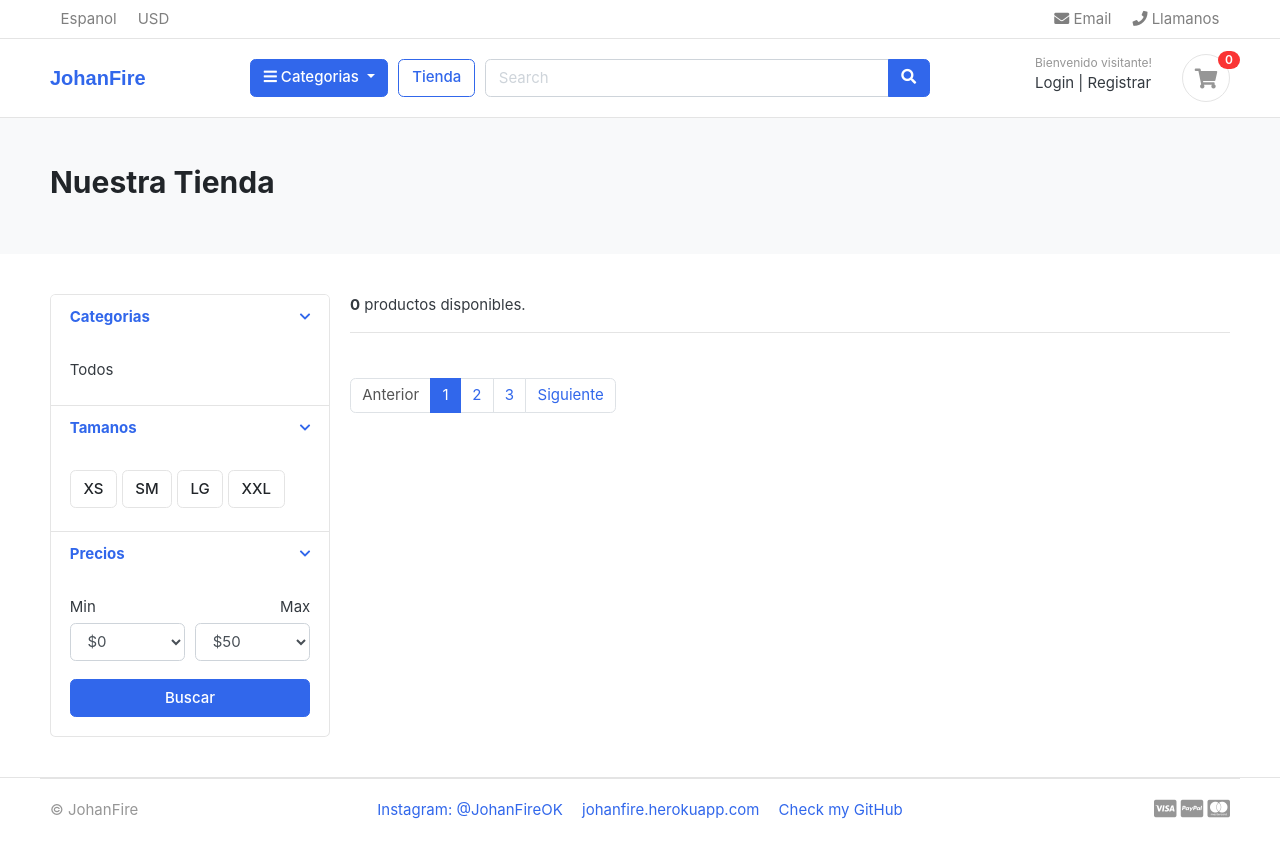
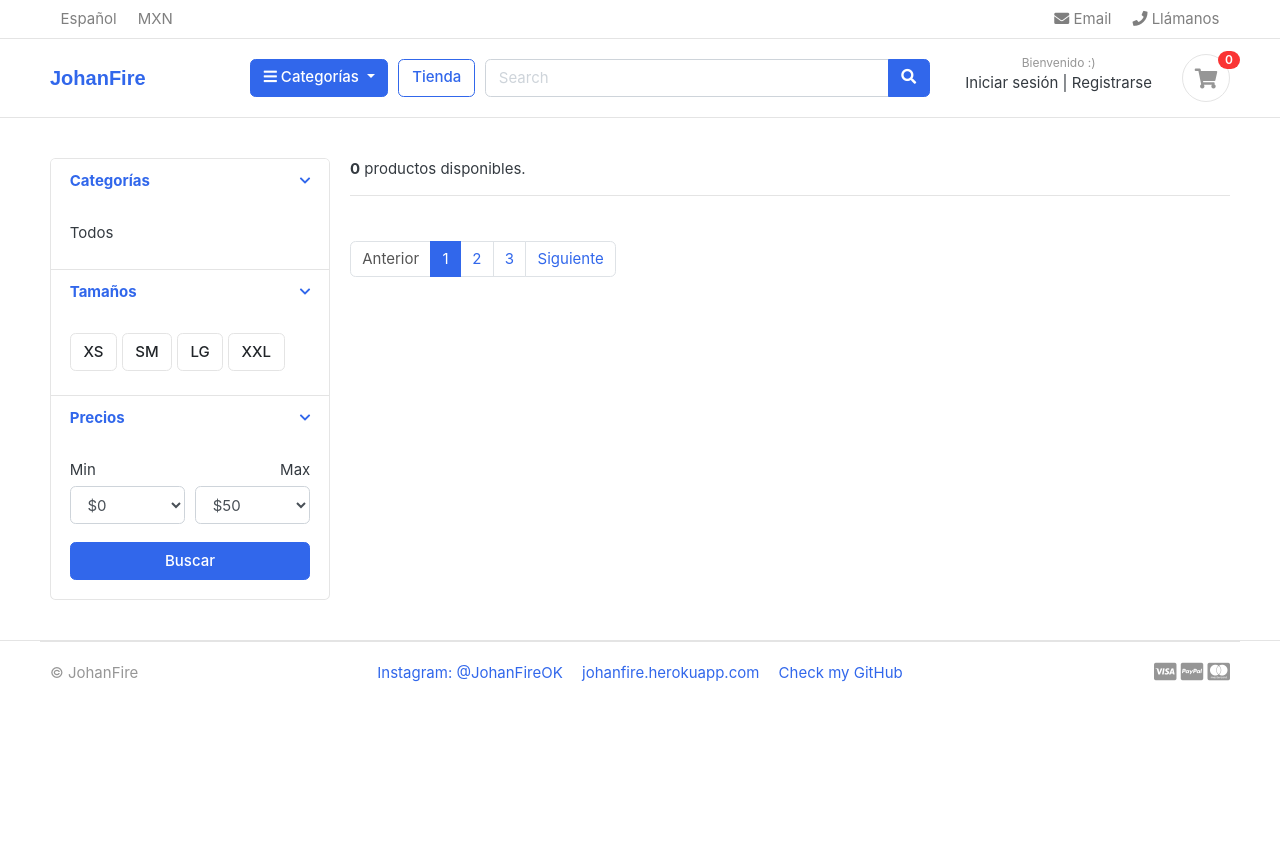
Before and after one commit to JohanFire/Django_Ecommerce, a Django app: page /store/ in a window 1280 px wide. After the commit the page ends 682 px from the top, so only its background shows below. Run offline with Django 3.2, Linux system fonts and the light colour scheme; data that the repository does not hold is empty; some web fonts are replaced.

Commit message:
Correcting words and changing in templates

```diff
--- a/ecommerce_django/templates/home.html
+++ b/ecommerce_django/templates/home.html
@@ -24,7 +24,7 @@
           <a href="./store/store.html" class="btn btn-outline-primary float-right"
             >Ver Todo</a
           >
-          <h3 class="section-title">Productos populares</h3>
+          <h3 class="section-title">Productos destacados</h3>
         </header>
         <!-- sect-heading -->
 
--- a/ecommerce_django/templates/includes/navbar.html
+++ b/ecommerce_django/templates/includes/navbar.html
@@ -17,10 +17,10 @@
       <div class="collapse navbar-collapse" id="navbarTop4">
         <ul class="navbar-nav mr-auto">
           <li class="nav-item dropdown">
-            <a href="#" class="nav-link"> Espanol </a>
+            <a href="#" class="nav-link"> Español </a>
           </li>
           <li class="nav-item dropdown">
-            <a href="#" class="nav-link"> USD </a>
+            <a href="#" class="nav-link"> MXN </a>
           </li>
         </ul>
         <ul class="navbar-nav">
@@ -31,7 +31,7 @@
           </li>
           <li>
             <a href="#" class="nav-link">
-              <i class="fa fa-phone"></i> Llamanos</a
+              <i class="fa fa-phone"></i> Llámanos</a
             >
           </li>
         </ul>
@@ -64,7 +64,7 @@
               class="btn btn-primary dropdown-toggle"
               data-toggle="dropdown"
             >
-              <i class="fa fa-bars"></i> Categorias
+              <i class="fa fa-bars"></i> Categorías
             </button>
             <div class="dropdown-menu">
             {% for category in links %}
@@ -99,11 +99,11 @@
         <div class="col-lg-3 col-sm-6 col-8 order-2 order-lg-3">
           <div class="d-flex justify-content-end mb-3 mb-lg-0">
             <div class="widget-header">
-              <small class="title text-muted">Bienvenido visitante!</small>
+              <small class="title text-muted text-center">Bienvenido :)</small>
               <div>
-                <a href="./signin.html">Login</a>
+                <a href="./signin.html">Iniciar sesión</a>
                 <span class="dark-transp"> | </span>
-                <a href="./register.html"> Registrar</a>
+                <a href="./register.html"> Registrarse</a>
               </div>
             </div>
             <a href="{% url 'cart' %}" class="widget-header pl-3 ml-3">
--- a/ecommerce_django/templates/store/product_detail.html
+++ b/ecommerce_django/templates/store/product_detail.html
@@ -37,7 +37,7 @@
     <hr>
         <div class="row">
             <div class="item-option-select">
-                <h6>Choose Color</h6>
+                <h6>Elegir Color</h6>
                 <div class="btn-group btn-group-sm btn-group-toggle" data-toggle="buttons">
                   <label class="btn btn-light">
                     <input type="radio" name="radio_color"> Silver
@@ -56,7 +56,7 @@
         </div> <!-- row.// -->
         <div class="row">
             <div class="item-option-select">
-                <h6>Select Size</h6>
+                <h6>Elegir Talla</h6>
                 <div class="btn-group btn-group-sm btn-group-toggle" data-toggle="buttons">
                   <label class="btn btn-light">
                     <input type="radio" name="radio_color"> S
@@ -99,7 +99,7 @@
                 <div class="col-md-9">
 
         <header class="section-heading">
-            <h3>Customer Reviews </h3>
+            <h3>Calificaciones</h3>
 
         </header>
 
--- a/ecommerce_django/templates/store/store.html
+++ b/ecommerce_django/templates/store/store.html
@@ -3,13 +3,6 @@
 
 
 {% block content %}
-    <!-- ========================= SECTION PAGETOP ========================= -->
-<section class="section-pagetop bg">
-    <div class="container">
-        <h2 class="title-page">Nuestra Tienda</h2>
-
-    </div> <!-- container //  -->
-    </section>
     <!-- ========================= SECTION INTRO END// ========================= -->
 
     <!-- ========================= SECTION CONTENT ========================= -->
@@ -24,7 +17,7 @@
                 <header class="card-header">
                     <a href="#" data-toggle="collapse" data-target="#collapse_1" aria-expanded="true" class="">
                         <i class="icon-control fa fa-chevron-down"></i>
-                        <h6 class="title">Categorias</h6>
+                        <h6 class="title">Categorías</h6>
                     </a>
             </header>
             <div class="filter-content collapse show" id="collapse_1" style="">
@@ -45,7 +38,7 @@
             <header class="card-header">
                 <a href="#" data-toggle="collapse" data-target="#collapse_4" aria-expanded="true" class="">
                     <i class="icon-control fa fa-chevron-down"></i>
-                    <h6 class="title">Tamanos </h6>
+                    <h6 class="title">Tamaños </h6>
                 </a>
             </header>
             <div class="filter-content collapse show" id="collapse_4" style="">
```
